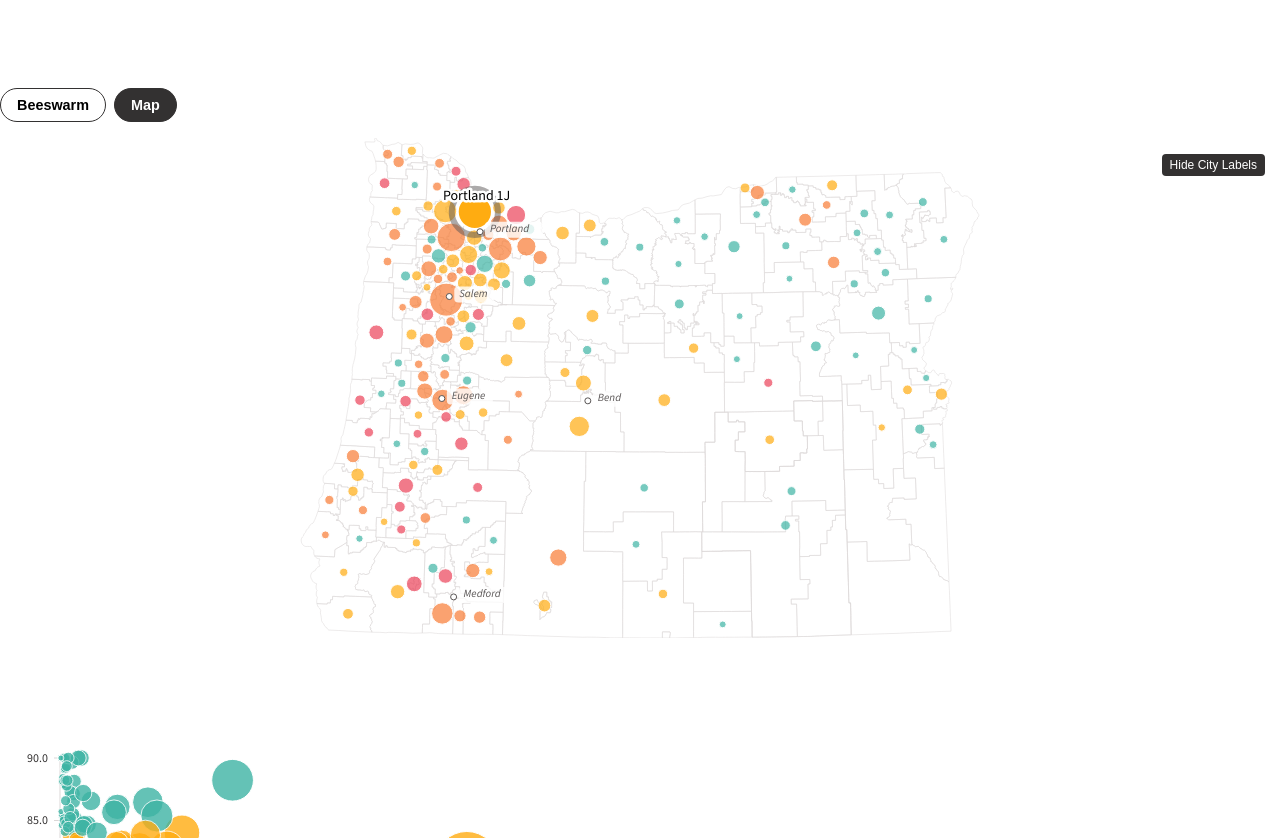
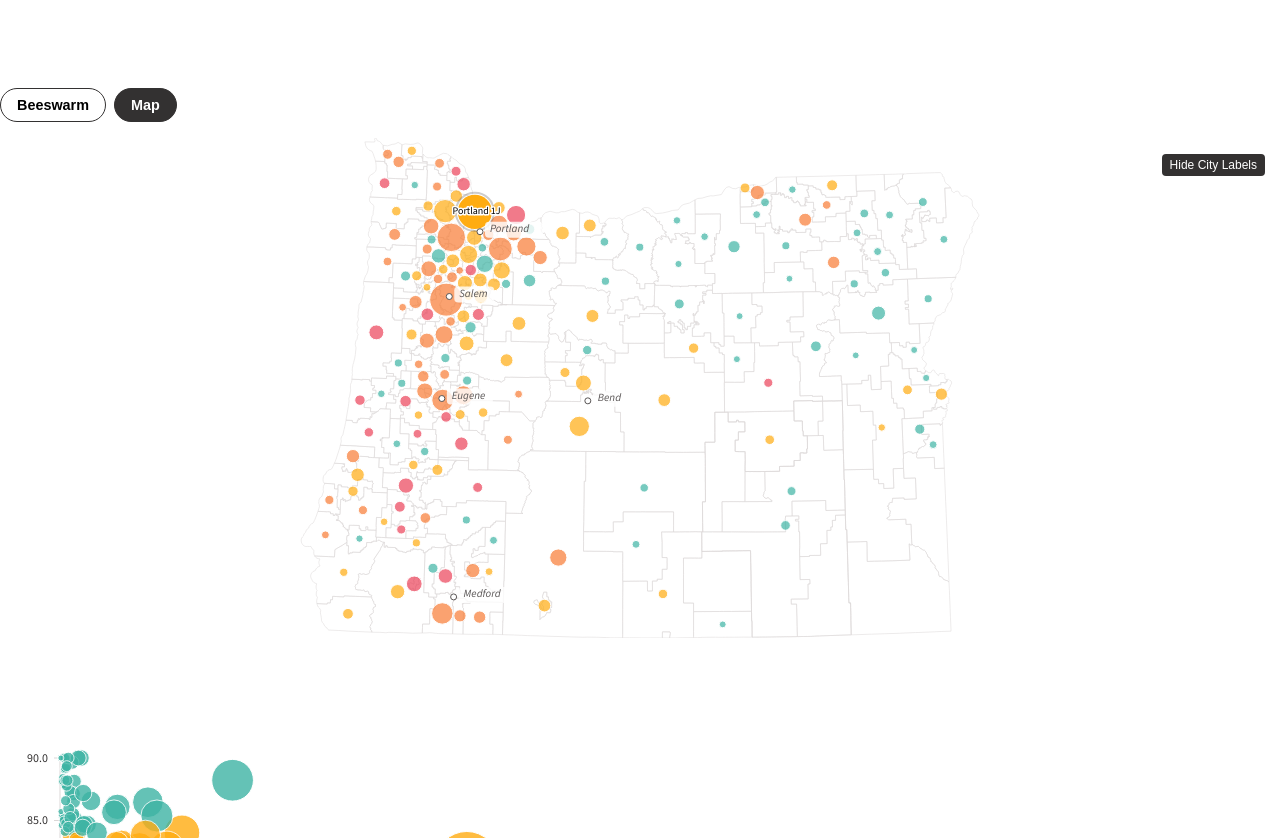
Before and after one commit to bronna/iepdata, a SvelteKit app: page /viz-tests in a window 1280 px wide. Shown: the part 560-1398 px from the top of the page. Built offline with nearby package versions, Linux system fonts and the light colour scheme.

Commit message:
deep link functionality

```diff
--- a/src/lib/components/BubbleMap.svelte
+++ b/src/lib/components/BubbleMap.svelte
@@ -349,11 +349,11 @@
                             <circle
                                 cx={node.x}
                                 cy={node.y}
-                                r={node.r + 6}
+                                r={node.r + 2}
                                 fill="none"
                                 stroke={colors.colorDarkGray}
-                                stroke-width={6}
-                                stroke-opacity={0.5}
+                                stroke-width={2}
+                                stroke-opacity={0.3}
                             />
                             <!-- Primary circle -->
                             <!-- svelte-ignore a11y-click-events-have-key-events -->
@@ -362,8 +362,6 @@
                                 cy={node.y}
                                 r={node.r}
                                 fill={colorScale(node.district.properties.quartile)}
-                                stroke={colors.colorWhite}
-                                stroke-width={2}
                                 on:click={() => handleDistrictClick(node.district)}
                                 class="district-circle selected"
                                 use:tooltipAction={tooltipContent(node.district.properties)}
@@ -377,14 +375,14 @@
                             <!-- White text stroke for better readability -->
                             <text
                                 x={selectedLabelPosition.x}
-                                y={selectedLabelPosition.y - 15}
+                                y={selectedLabelPosition.y}
                                 text-anchor="middle"
                                 dominant-baseline="middle"
                                 fill="white"
                                 stroke="white"
-                                stroke-width="5"
+                                stroke-width="3"
                                 stroke-linejoin="round"
-                                font-size="14px"
+                                font-size="10px"
                                 font-weight="400"
                             >
                                 {selectedDistrictData?.properties["Institution Name"]}
@@ -392,11 +390,11 @@
                             <!-- Label text -->
                             <text
                                 x={selectedLabelPosition.x}
-                                y={selectedLabelPosition.y - 15}
+                                y={selectedLabelPosition.y}
                                 text-anchor="middle"
                                 dominant-baseline="middle"
                                 fill="black"
-                                font-size="14px"
+                                font-size="10px"
                                 font-weight="400"
                             >
                                 {selectedDistrictData?.properties["Institution Name"]}
```
Also changed, not shown: src/lib/components/VisualizationToggle.svelte (+3 -8 lines), src/routes/+page.svelte (+27 -10 lines).
